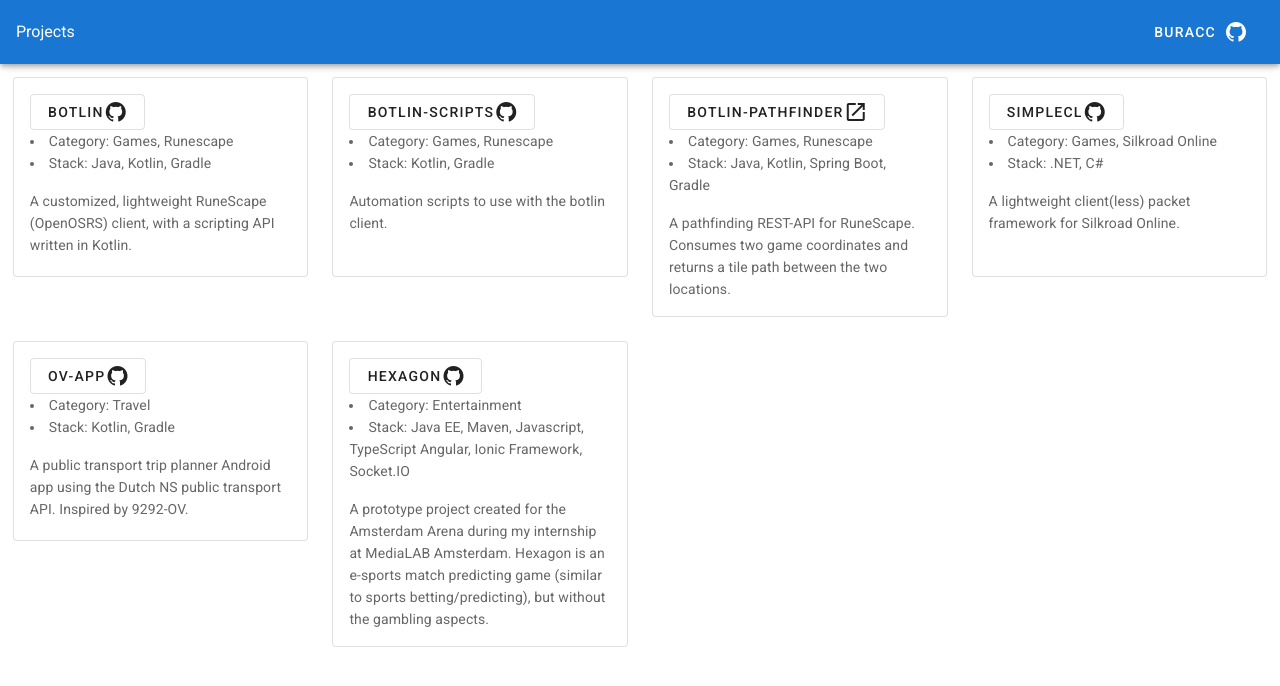
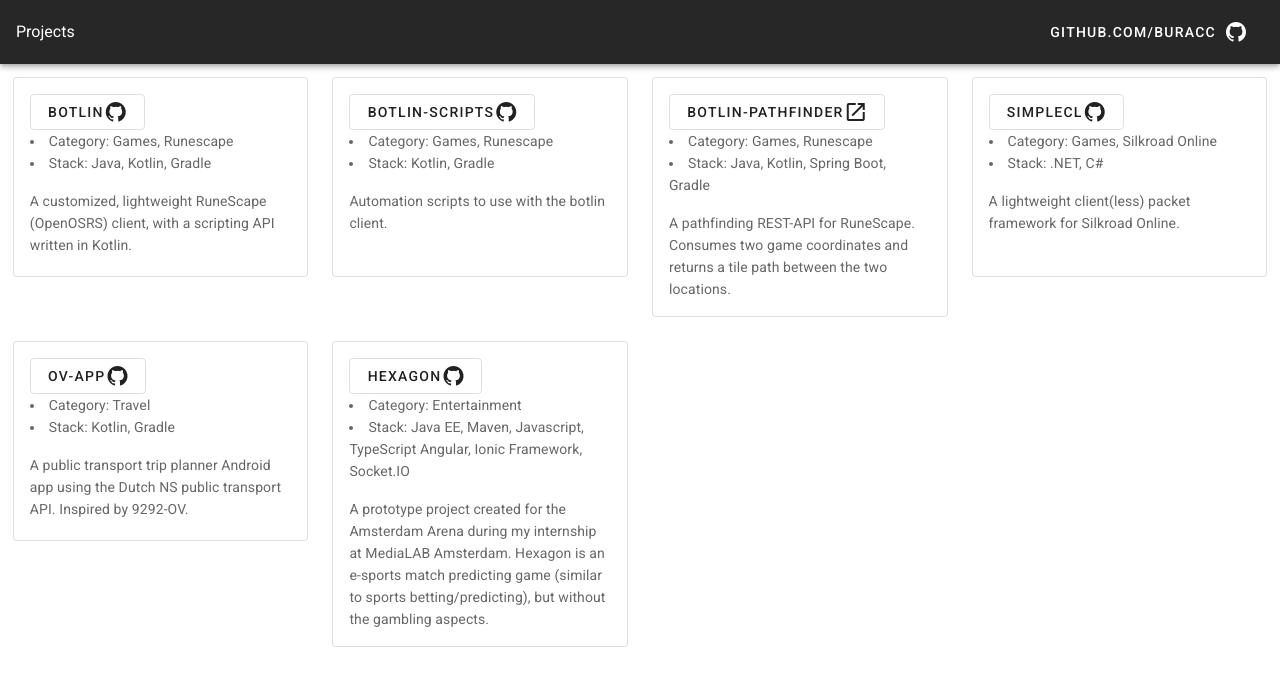
Before and after one commit to buracc/bruak.dev, a Vue app: page / in a window 1280 px wide. Shown: the top 686 px of the page. Built offline with nearby package versions, Linux system fonts and the light colour scheme.

Commit message:
Prettify

```diff
--- a/src/App.vue
+++ b/src/App.vue
@@ -1,12 +1,12 @@
 <template>
   <v-app>
-    <v-app-bar app color="primary" dark>
+    <v-app-bar app color="tertiary" dark>
       <div class="d-flex align-center">Projects</div>
 
       <v-spacer></v-spacer>
 
       <v-btn href="https://github.com/buracc" text>
-        <span class="mr-2">buracc</span>
+        <span class="mr-2">github.com/buracc</span>
         <v-icon>mdi-github</v-icon>
       </v-btn>
     </v-app-bar>
```
